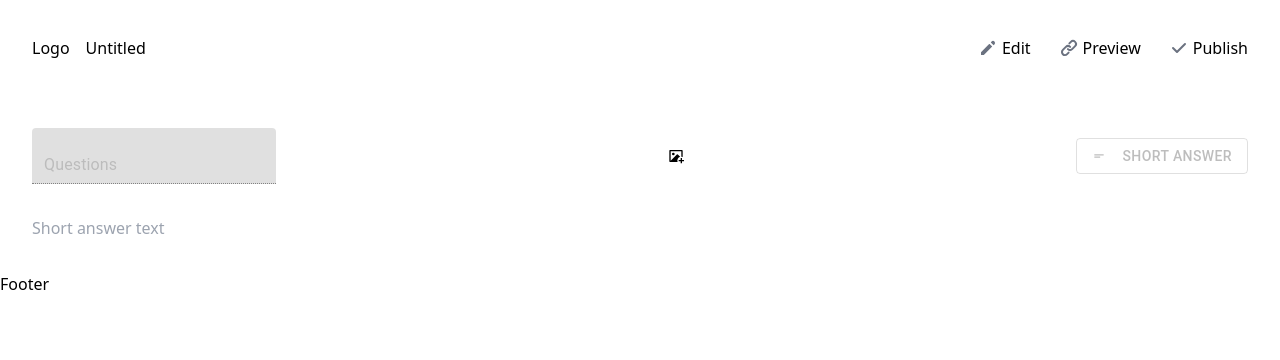
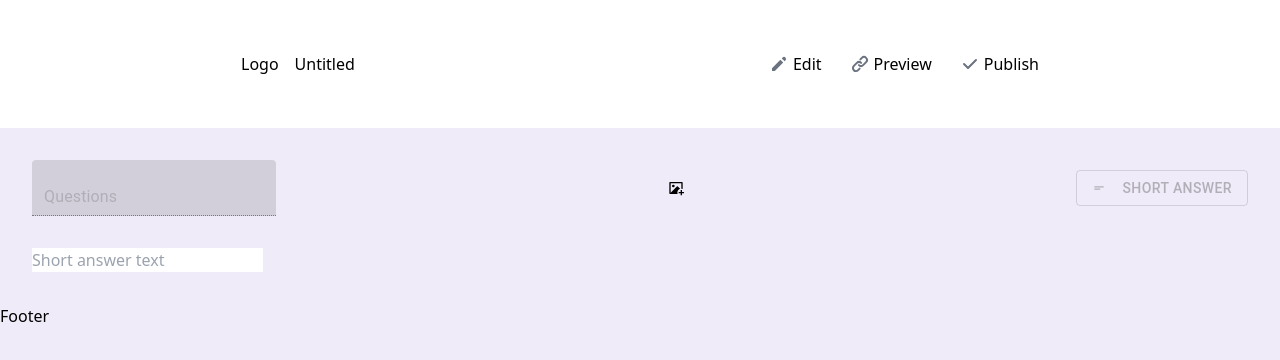
Before and after one commit to shareef99/attendance-form, a Next.js app: page /form/preview in a window 1280 px wide. Shown: the top 360 px of the page. Built offline with nearby package versions, Linux system fonts and the light colour scheme.

Commit message:
Style header

```diff
--- a/components/layout/Header.tsx
+++ b/components/layout/Header.tsx
@@ -8,26 +8,14 @@ interface Props {
 
 const Header = ({ PageName }: Props) => {
     if (PageName === "NewForm") {
-        return (
-            <Fragment>
-                <NewFormHeader />
-            </Fragment>
-        );
+        return <NewFormHeader />;
     }
 
     if (PageName === "Preview") {
-        return (
-            <Fragment>
-                <PreviewHeader />
-            </Fragment>
-        );
+        return <PreviewHeader />;
     }
 
-    return (
-        <Fragment>
-            <h1 className="">Header</h1>
-        </Fragment>
-    );
+    return <Fragment></Fragment>;
 };
 
 export default Header;
--- a/components/new-form/NewFormHeader.tsx
+++ b/components/new-form/NewFormHeader.tsx
@@ -9,7 +9,10 @@ interface Props {
 
 const NewFormHeader = ({ preview }: Props) => {
     return (
-        <header className="colCenter sm:flex-row justify-between container h-16 my-4">
+        <header
+            className="colCenter sm:flex-row sm:justify-between md:justify-around space-y-4 sm:space-y-0
+                py-16 px-8 h-16 mx-auto bg-white"
+        >
             <div className="rowCenter">
                 Logo <FileName preview={preview} />{" "}
             </div>
--- a/pages/form/preview.tsx
+++ b/pages/form/preview.tsx
@@ -11,7 +11,7 @@ const Preview = (props: Props) => {
     console.log(questions);
 
     return (
-        <div>
+        <div className="">
             <QuestionsList questions={questions} preview />
         </div>
     );
--- a/styles/globals.scss
+++ b/styles/globals.scss
@@ -1,3 +1,7 @@
+:root {
+    --bg: #f0ebf8;
+}
+
 html {
     scroll-behavior: smooth;
 }
@@ -8,6 +12,7 @@ body {
     margin: 0;
     font-family: -apple-system, BlinkMacSystemFont, Segoe UI, Roboto, Oxygen,
         Ubuntu, Cantarell, Fira Sans, Droid Sans, Helvetica Neue, sans-serif;
+    background-color: var(--bg);
 }
 
 * {
--- a/tailwind.config.js
+++ b/tailwind.config.js
@@ -8,7 +8,11 @@ module.exports = {
     mode: "jit",
     darkMode: false, // or 'media' or 'class'
     theme: {
-        extend: {},
+        extend: {
+            colors: {
+                bg: "var(--bg)",
+            },
+        },
         screens: {
             xs: "475px",
             ...defaultTheme.screens,
```
